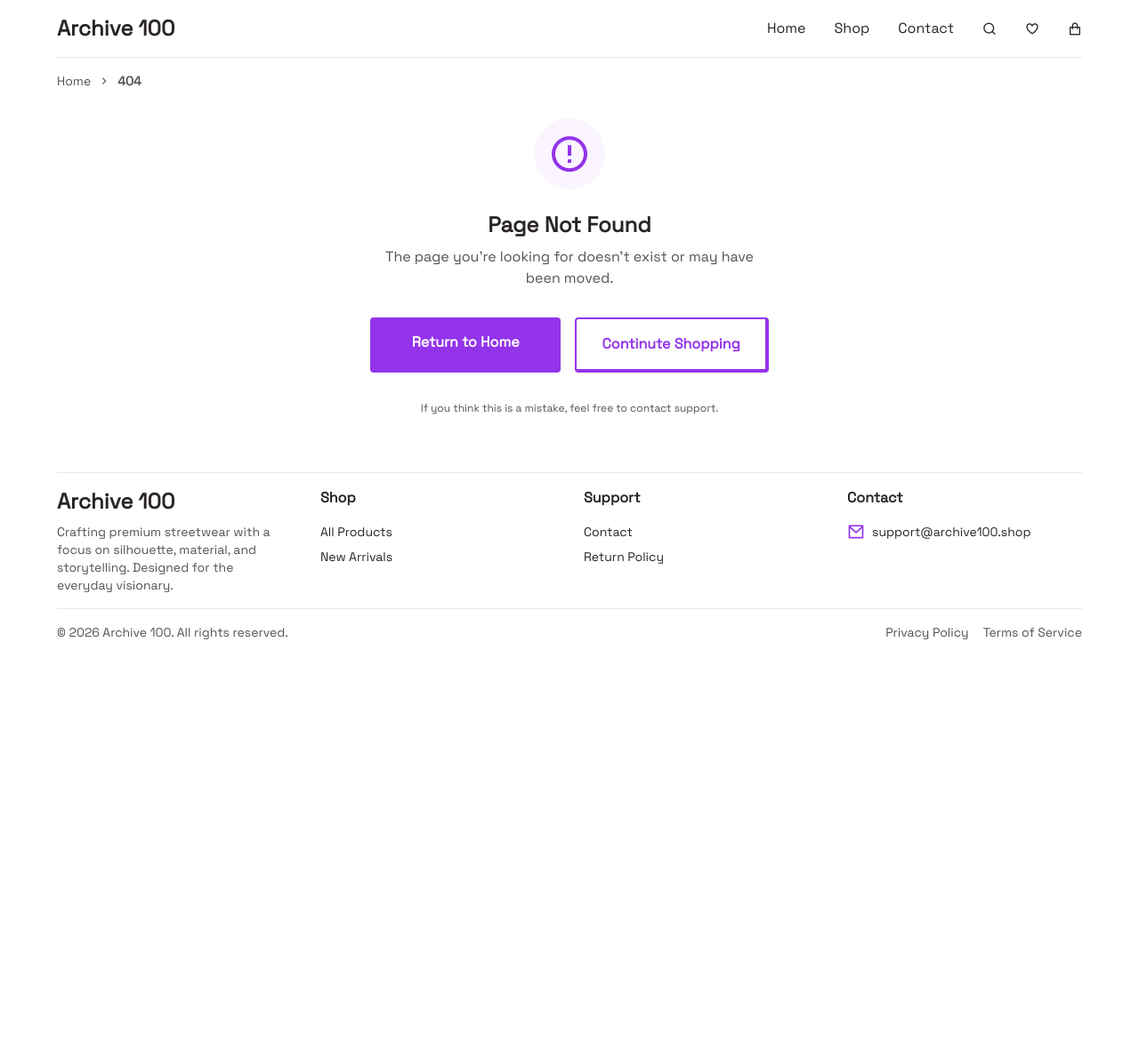
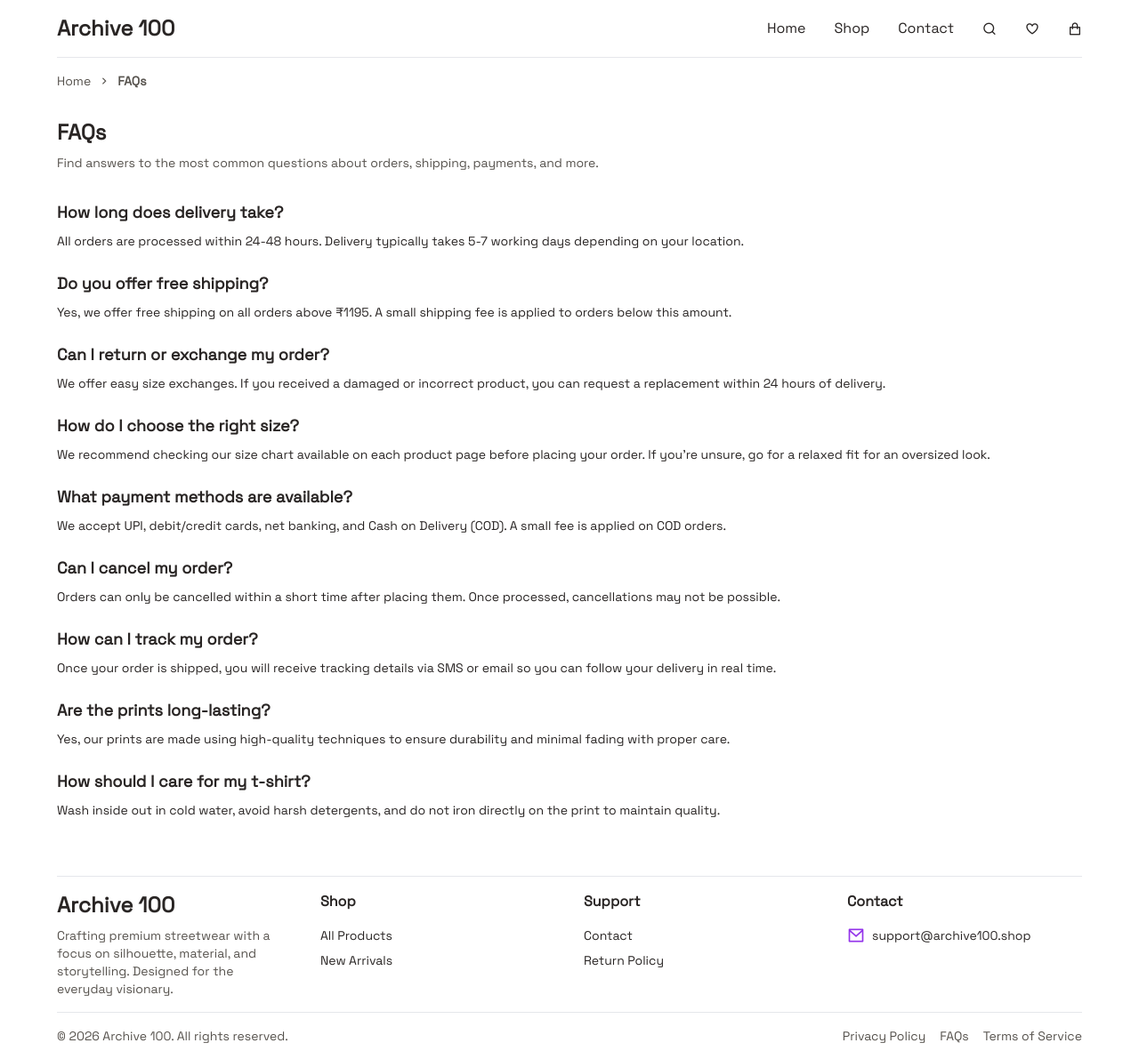
Before and after one commit to magnetfunnelspro/Archive-100, a React (Vite) app: page /faqs in a window 1280 px wide. Shown: the whole page at 89% size. Before the commit the page ends 800 px from the top, so only its background shows below. Built offline with nearby package versions, Linux system fonts and the light colour scheme.

Commit message:
Swiper added

```diff
--- a/src/Router.jsx
+++ b/src/Router.jsx
@@ -24,6 +24,7 @@ import Wishlist from "./pages/user/Wishlist";
 import Thanks from "./pages/user/Thanks";
 
 // Legal Pages
+import FAQs from "./pages/legal/FAQs";
 import Terms from "./pages/legal/Terms";
 import Policies from "./pages/legal/Policies";
 
@@ -52,6 +53,7 @@ const AppRouter = () => {
         <Route path="/thanks" element={<Thanks />} />
 
         {/* Legal Pages */}
+        <Route path="/faqs" element={<FAQs />} />
         <Route path="/terms" element={<Terms />} />
         <Route path="/privacy" element={<Policies />} />
 
--- a/src/components/FAQsItem.jsx
+++ /dev/null
@@ -1,47 +0,0 @@
-import React from "react";
-import { useRef } from "react";
-import { useEffect } from "react";
-
-const FAQsItem = ({ faq, isOpen, onClick }) => {
-  const contentRef = useRef(null);
-
-  useEffect(() => {
-    if (contentRef.current) {
-      contentRef.current.style.maxHeight = isOpen
-        ? contentRef.current.scrollHeight + "px"
-        : "0px";
-    }
-  }, [isOpen]);
-
-  return (
-    <div className="border rounded overflow-hidden transition-all duration-200">
-      <button
-        onClick={onClick}
-        className="w-full p-4 flex justify-between items-center text-left font-semibold"
-      >
-        <span className="text-sm xl:text-base">{faq.question}</span>
-
-        {/* Icon */}
-        <span
-          className={`text-sm transition-transform duration-200 ${
-            isOpen ? "rotate-45" : ""
-          }`}
-        >
-          <i className="ri-add-large-line"></i>
-        </span>
-      </button>
-
-      {/* Animated Content */}
-      <div
-        ref={contentRef}
-        className="max-h-0 overflow-hidden transition-all duration-200 ease-in-out"
-      >
-        <div className="px-4 pb-4 text-sm text-stone-600">
-          {faq.answer}
-        </div>
-      </div>
-    </div>
-  );
-};
-
-export default FAQsItem;
--- a/src/components/Footer.jsx
+++ b/src/components/Footer.jsx
@@ -58,9 +58,7 @@ const Footer = () => {
 
         {/* Column 4: Contact Info */}
         <div className="flex flex-col gap-4">
-          <h4 className="font-semibold">
-            Contact
-          </h4>
+          <h4 className="font-semibold">Contact</h4>
           <ul className="flex flex-col gap-4 text-sm">
             <li className="flex items-center gap-2">
               <i className="ri-mail-line text-xl leading-none text-purple-600"></i>
@@ -77,10 +75,21 @@ const Footer = () => {
 
       {/* Bottom Bar: Copyright & Legal */}
       <div className="p-4 px-0 border-t flex flex-col md:flex-row justify-between items-center gap-4 text-stone-600">
-        <p className="text-sm">&copy; {new Date().getFullYear()} Archive 100. All rights reserved.</p>
+        <p className="text-sm">
+          &copy; {new Date().getFullYear()} Archive 100. All rights reserved.
+        </p>
         <div className="text-sm flex gap-4">
-          <Link to="/privacy" className="hover:text-stone-800 transition-colors">
+          <Link
+            to="/privacy"
+            className="hover:text-stone-800 transition-colors"
+          >
             Privacy Policy
+          </Link>
+          <Link
+            to="/faqs"
+            className="hover:text-stone-800 transition-colors"
+          >
+            FAQs
           </Link>
           <Link to="/terms" className="hover:text-stone-800 transition-colors">
             Terms of Service
--- a/src/pages/Home.jsx
+++ b/src/pages/Home.jsx
@@ -6,6 +6,7 @@ import { Link } from "react-router-dom";
 // Swiper
 import { Swiper } from "swiper/react";
 import { SwiperSlide } from "swiper/react";
+import { Autoplay } from "swiper/modules";
 import "swiper/css";
 import "swiper/css/navigation";
 
@@ -15,7 +16,6 @@ import mainData from "../data/mainData";
 
 // Components
 import Card from "../components/Card";
-import FAQsItem from "../components/FAQsItem";
 
 const Home = () => {
   const [activeIndex, setActiveIndex] = useState(null);
@@ -33,7 +33,13 @@ const Home = () => {
       {/* Promotional Banner */}
       <div className="px-4 xl:px-16">
         <Swiper
+          modules={[Autoplay]}
           loop
+          autoplay={{
+            delay: 3000,
+            disableOnInteraction: false,
+            pauseOnMouseEnter: true,
+          }}
           spaceBetween={16}
           slidesPerView={1}
           breakpoints={{
@@ -118,26 +124,6 @@ const Home = () => {
           ))}
         </Swiper>
       </div>
-
-      {/* FAQs */}
-      <div className="px-4 xl:px-16 xl:pt-8 flex flex-col gap-4 xl:gap-8">
-        <h2 className="text-2xl xl:text-4xl font-semibold text-center leading-none">
-          FAQs
-        </h2>
-
-        <div className="flex flex-col gap-2">
-          {faqData.map((faq, index) => (
-            <FAQsItem
-              key={index}
-              faq={faq}
-              isOpen={activeIndex === index}
-              onClick={() =>
-                setActiveIndex(activeIndex === index ? null : index)
-              }
-            />
-          ))}
-        </div>
-      </div>
     </div>
   );
 };
--- /dev/null
+++ b/src/pages/legal/FAQs.jsx
@@ -0,0 +1,60 @@
+import React from "react";
+import { Link } from "react-router-dom";
+import { Helmet } from "react-helmet-async";
+
+// Data
+import faqData from "../../data/faqData";
+
+const FAQs = () => {
+  return (
+    <div className="w-full h-full flex flex-col gap-8 text-stone-800 bg-white font-['Space_Grotesk']">
+      <Helmet>
+        <title>FAQs | Archive 100</title>
+
+        <meta
+          name="description"
+          content="Find answers to common questions about orders, shipping, payments, and more."
+        />
+
+        <meta property="og:title" content="FAQs" />
+        <meta
+          property="og:description"
+          content="Find answers to common questions about orders, shipping, payments, and more."
+        />
+        <meta property="og:image" content="/Logo.png" />
+      </Helmet>
+
+      {/* Breadcrumb */}
+      <div className="p-4 pb-0 xl:px-16 text-sm text-stone-600">
+        <Link to="/" className="hover:text-purple-600">
+          Home
+        </Link>
+        <i className="ri-arrow-right-s-line mx-2"></i>
+        <span className="font-semibold">FAQs</span>
+      </div>
+
+      {/* Header */}
+      <div className="px-4 xl:px-16 flex flex-col gap-2">
+        <h2 className="text-2xl font-semibold">FAQs</h2>
+        <p className="text-sm text-stone-600">
+          Find answers to the most common questions about orders, shipping,
+          payments, and more.
+        </p>
+      </div>
+
+      {/* Content */}
+      <div className="px-4 xl:px-16 flex flex-col gap-6 text-sm">
+        {faqData.map((faq, index) => (
+          <div key={index} className="flex flex-col gap-2">
+            <h2 className="text-lg font-semibold">
+               {faq.question}
+            </h2>
+            <p>{faq.answer}</p>
+          </div>
+        ))}
+      </div>
+    </div>
+  );
+};
+
+export default FAQs;
```
